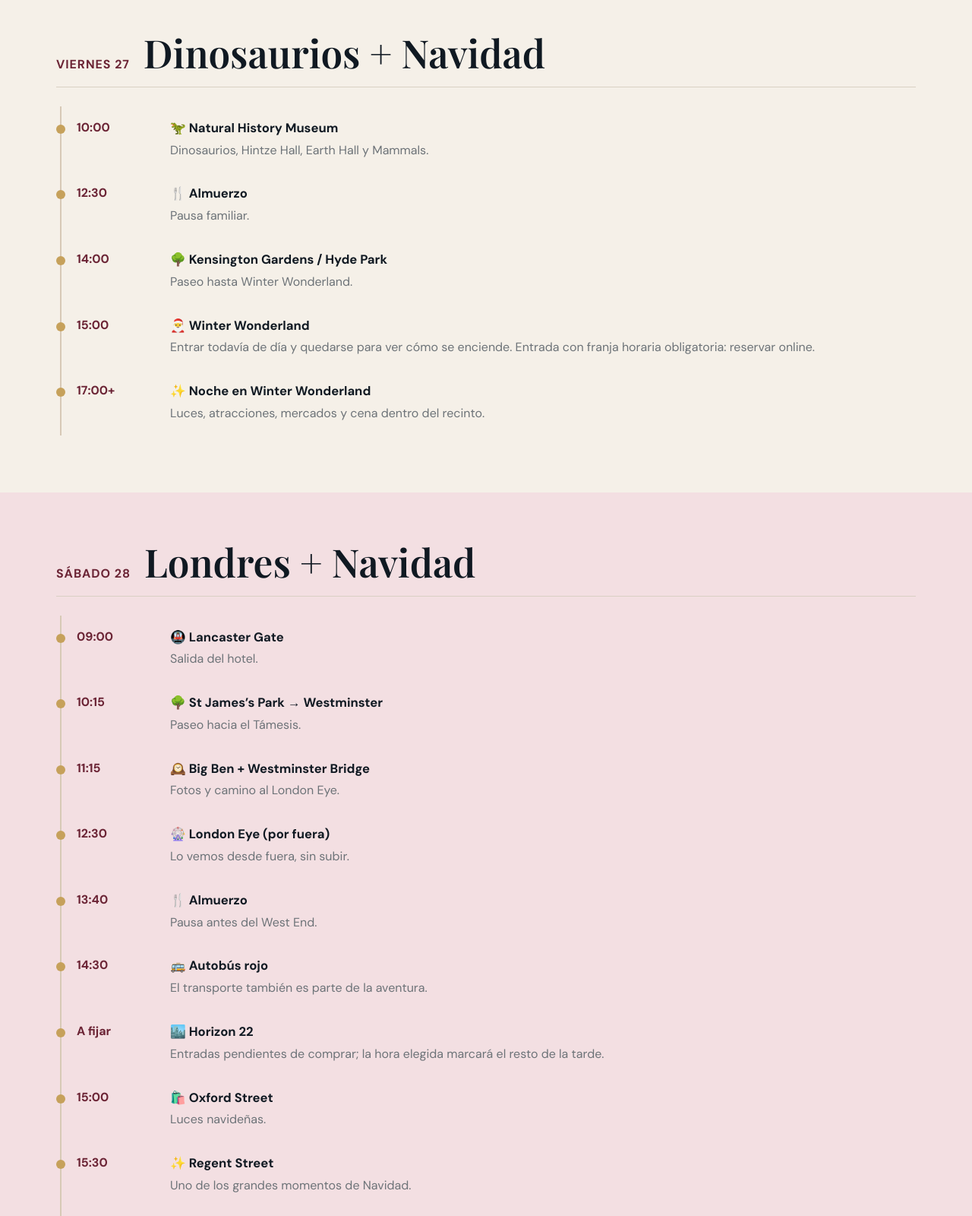
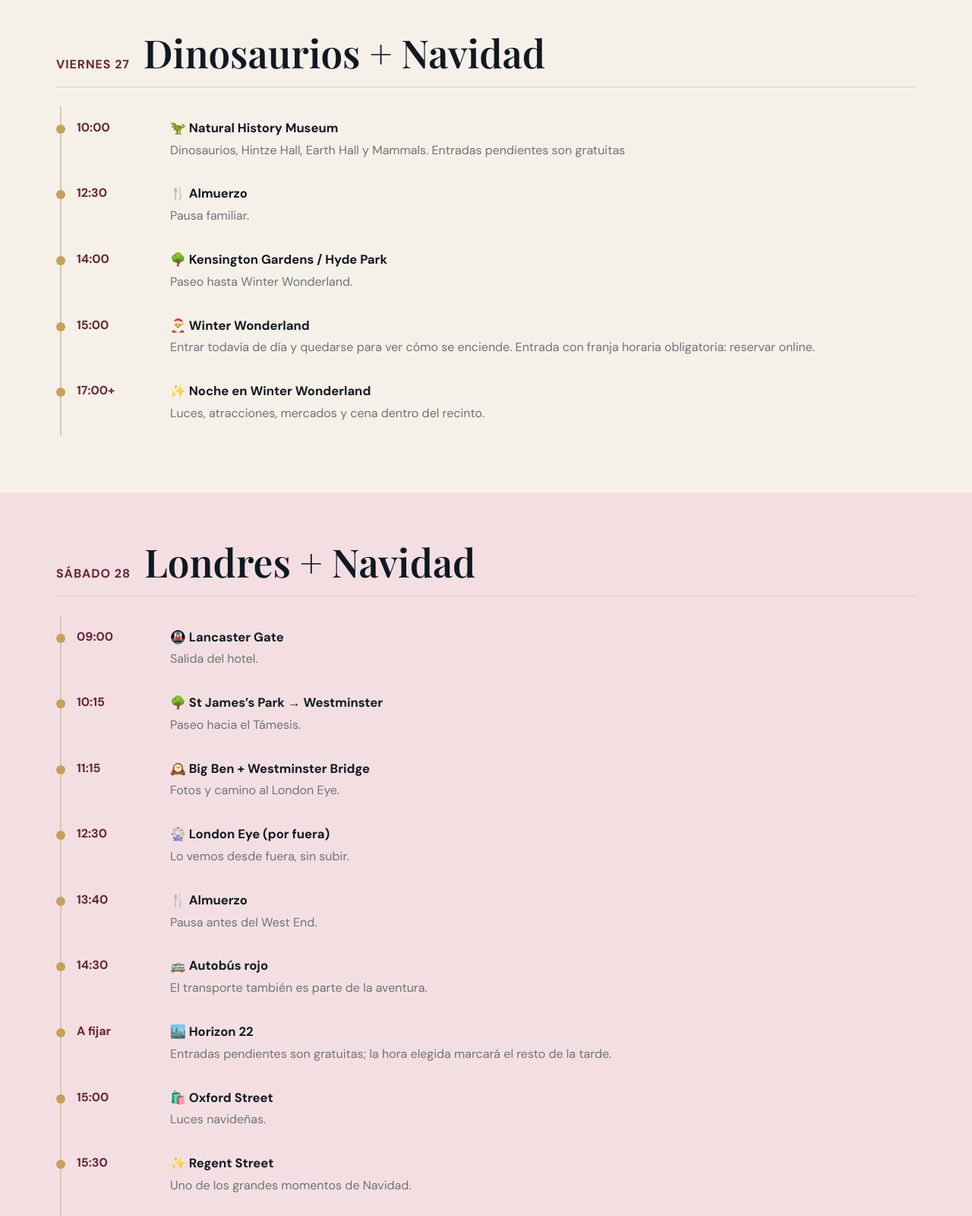
Before and after one commit to sekysan/londres-2026, a plain HTML site: page index.html in a window 1280 px wide. Shown: the part 1669-3269 px from the top of the page at 76% size. Drawn offline with nearby package versions, Linux system fonts and the light colour scheme.

Commit message:
Cambio descripcion entradas

```diff
--- a/index.html
+++ b/index.html
@@ -51,7 +51,7 @@
 <section class="wrap">
 <div class="section-title"><span class="daynum">VIERNES 27</span><h2>Dinosaurios + Navidad</h2></div>
 <div class="timeline">
-<div class="item"><div class="time">10:00</div><div><h3>🦖 Natural History Museum</h3><p>Dinosaurios, Hintze Hall, Earth Hall y Mammals.</p></div></div>
+<div class="item"><div class="time">10:00</div><div><h3>🦖 Natural History Museum</h3><p>Dinosaurios, Hintze Hall, Earth Hall y Mammals. Entradas pendientes son gratuitas</p></div></div>
 <div class="item"><div class="time">12:30</div><div><h3>🍴 Almuerzo</h3><p>Pausa familiar.</p></div></div>
 <div class="item"><div class="time">14:00</div><div><h3>🌳 Kensington Gardens / Hyde Park</h3><p>Paseo hasta Winter Wonderland.</p></div></div>
 <div class="item"><div class="time">15:00</div><div><h3>🎅 Winter Wonderland</h3><p>Entrar todavía de día y quedarse para ver cómo se enciende. Entrada con franja horaria obligatoria: reservar online.</p></div></div>
@@ -70,7 +70,7 @@
 
 <div class="item"><div class="time">13:40</div><div><h3>🍴 Almuerzo</h3><p>Pausa antes del West End.</p></div></div>
 <div class="item"><div class="time">14:30</div><div><h3>🚌 Autobús rojo</h3><p>El transporte también es parte de la aventura.</p></div></div>
-<div class="item"><div class="time">A fijar</div><div><h3>🏙️ Horizon 22</h3><p>Entradas pendientes de comprar; la hora elegida marcará el resto de la tarde.</p></div></div>
+<div class="item"><div class="time">A fijar</div><div><h3>🏙️ Horizon 22</h3><p>Entradas pendientes son gratuitas; la hora elegida marcará el resto de la tarde.</p></div></div>
 <div class="item"><div class="time">15:00</div><div><h3>🛍️ Oxford Street</h3><p>Luces navideñas.</p></div></div>
 <div class="item"><div class="time">15:30</div><div><h3>✨ Regent Street</h3><p>Uno de los grandes momentos de Navidad.</p></div></div>
 <div class="item"><div class="time">16:00</div><div><h3>🧸 Hamleys</h3><p>La parada de juguetes.</p></div></div>
```
